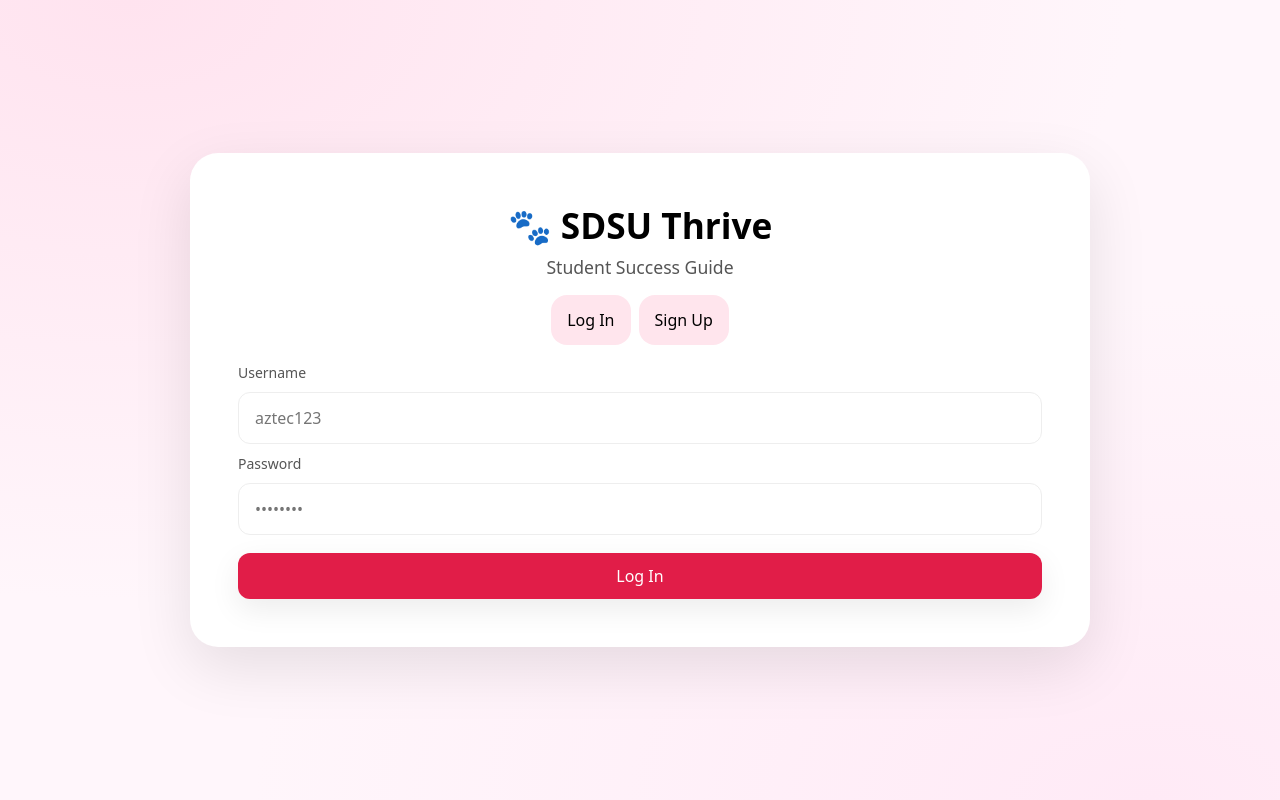
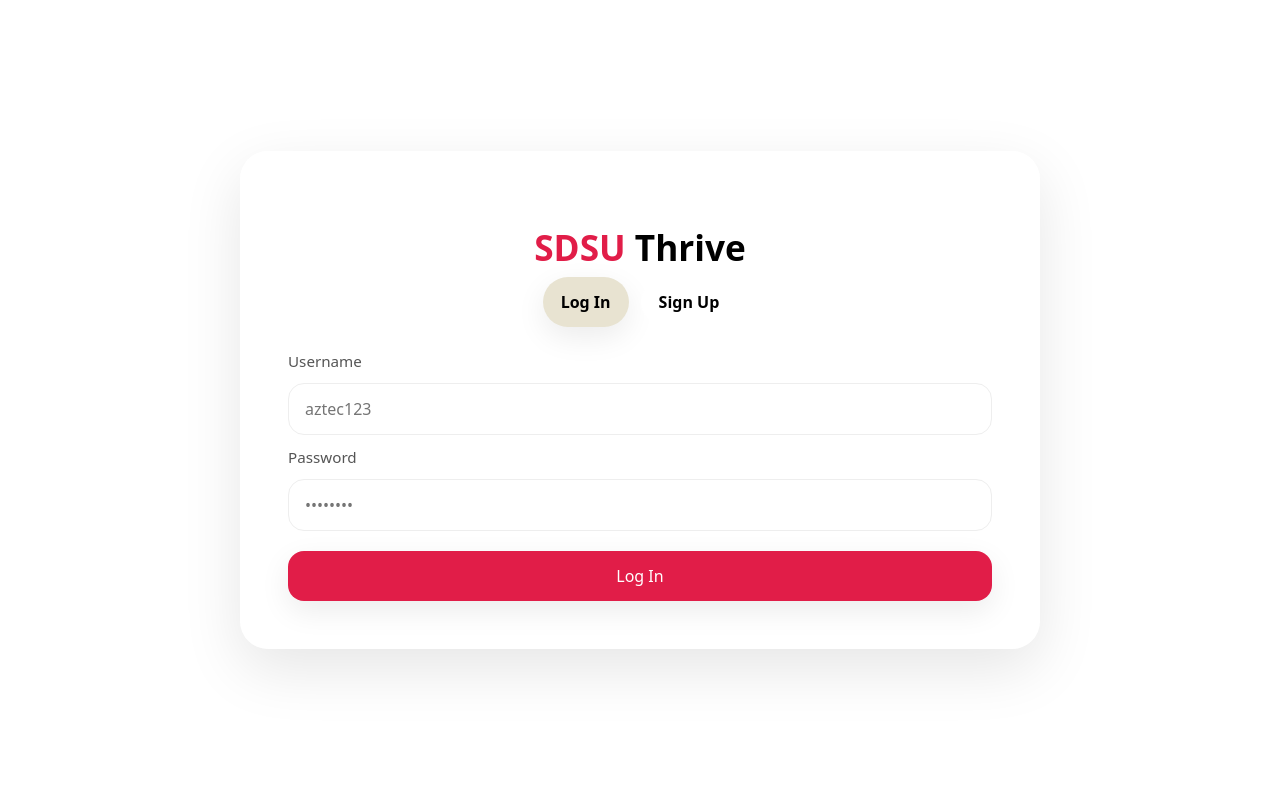
Before and after one commit to Shagunpatel/SDSU_Thrive, a Django app: page / in a window 1280 px wide. Run offline with Django 5.2, Linux system fonts and the light colour scheme.

Commit message:
UI changes #1
UI changes #1

```diff
--- a/sdsu_thrive/static/cute.css
+++ b/sdsu_thrive/static/cute.css
@@ -1,7 +1,6 @@
-/* static/cute.css */
 :root {
   --bg: #fff6fb;
-  --card: #ffffff;
+  --card: rgba(255,255,255,0.6); /* semi-transparent panel */
   --accent: #e11d48; /* rosy red */
   --text: #222;
   --sub: #555;
@@ -9,54 +8,115 @@
   --radius: 20px;
 }
 
-* { box-sizing: border-box; font-family: ui-rounded, system-ui, -apple-system, Segoe UI, Roboto, 'Helvetica Neue', Arial, 'Noto Color Emoji', 'Apple Color Emoji', sans-serif; }
+* {
+  box-sizing: border-box;
+  font-family: ui-rounded, system-ui, -apple-system, Segoe UI, Roboto, 'Helvetica Neue', Arial, sans-serif;
+}
 
 body.bg {
   margin: 0;
-  min-height: 100svh;
-  background: radial-gradient(1000px 600px at 10% 0%, #ffe3ef, transparent),
-              radial-gradient(900px 500px at 90% 100%, #ffeaf6, transparent),
-              var(--bg);
+  min-height: 100vh;
   display: grid;
   place-items: center;
-  padding: 24px;
+  padding: 40px;
+  background: url('/static/images/bunny-background.jpg') no-repeat center center;
+  background-size: cover;
 }
 
 .card {
   width: 100%;
-  max-width: 560px;
+  max-width: 600px;
   background: var(--card);
-  border-radius: var(--radius);
-  box-shadow: var(--shadow);
-  padding: 28px;
+  border-radius: 28px;
+  box-shadow: 0 20px 60px rgba(0,0,0,0.1);
+  padding: 48px;
   text-align: center;
   animation: pop 0.5s ease-out;
 }
 
-@keyframes pop { from { transform: scale(0.98); opacity: 0; } to { transform: scale(1); opacity: 1; } }
+.card:not(.login-card) {
+  max-width: 800px;
+  padding: 48px;
+}
 
-h1 { margin: 0 0 6px; font-size: 34px; }
-.subtitle { margin: 0 0 16px; color: var(--sub); }
 
-.tabs { display: flex; gap: 8px; justify-content: center; margin: 10px 0 18px; }
+.sdsu {
+  color: #e11d48;
+  font-weight: 800;
+}
+
+@keyframes pop {
+  from {
+    transform: scale(0.98);
+    opacity: 0;
+  }
+  to {
+    transform: scale(1);
+    opacity: 1;
+  }
+}
+
+h1 {
+  font-size: 2.2rem;
+  margin-bottom: 6px;
+}
+
+.subtitle {
+  font-size: 1.1rem;
+  margin-bottom: 16px;
+  color: var(--sub);
+}
+
+.tabs {
+  display: flex;
+  justify-content: center;
+  gap: 12px;
+  margin-bottom: 24px;
+}
+
 .tab {
   border: 0;
-  padding: 10px 14px;
-  background: #ffe5ed;
+  padding: 14px 18px;
   border-radius: 999px;
+  background: #FFFFFF;
   cursor: pointer;
+  font-weight: 600;
+  font-size: 1rem;
+  transition: all 0.2s ease;
 }
-.panel.hidden { display: none; }
+
+.tab:hover {
+  background: #E8E3D1;
+  box-shadow: var(--shadow);
+}
+
+.tab.active {
+  background: #E8E3D1;
+  box-shadow: var(--shadow);
+}
+
+.panel.hidden {
+  display: none;
+}
 
 form {
-  display: grid; gap: 10px;
-  text-align: left; margin-top: 6px;
+  display: flex;
+  flex-direction: column;
+  gap: 12px;
+  text-align: left;
 }
 
-label { font-size: 14px; color: var(--sub); }
+label {
+  font-size: 0.95rem;
+  color: var(--sub);
+}
+
 input {
-  width: 100%; padding: 12px 14px; border-radius: 12px;
+  width: 100%;
+  padding: 14px 16px;
+  border-radius: 16px;
   border: 1px solid #eee;
+  font-size: 1rem;
 }
 
 button[type="submit"] {
@@ -64,138 +124,35 @@ button[type="submit"] {
   background: var(--accent);
   color: white;
   border: 0;
-  border-radius: 12px;
-  padding: 12px 14px;
+  border-radius: 16px;
+  padding: 14px 16px;
   cursor: pointer;
+  font-size: 1rem;
   box-shadow: var(--shadow);
+  transition: all 0.2s ease;
 }
 
-.messages { text-align: left; margin-bottom: 8px; }
-.msg { padding: 10px 12px; border-radius: 10px; margin: 6px 0; }
-.msg.error { background: #ffe5e9; color: #7a0a22; }
-.msg.success { background: #e6ffef; color: #075e2b; }
-
-.grid {
-  margin-top: 12px;
-  display: grid;
-  gap: 12px;
-  grid-template-columns: repeat(3, 1fr);
-}
-.tile {
-  background: #fff7fb;
-  border: 1px solid #ffe2f0;
-  border-radius: 16px;
-  padding: 12px;
-  text-align: left;
+button[type="submit"]:hover {
+  background: #d10f3c;
 }
 
-.logout {
-  display: inline-block;
-  margin-top: 18px;
-  color: var(--accent);
-  text-decoration: none;
+.messages {
+  text-align: left;
+  margin-bottom: 16px;
 }
 
-/* Tabs active state */
-.tab.active { background: #ffd5e3; box-shadow: var(--shadow); }
-
-/* Pills for results */
-.pill { display:inline-block; padding:6px 10px; border-radius:999px; font-size:13px; }
-.pill.good { background:#e9ffe9; color:#055b27; }
-.pill.ok   { background:#fff9e5; color:#6a5405; }
-.pill.warn { background:#ffe5e8; color:#7a0a22; }
-
-/* Rows & forms */
-.row { display: grid; grid-template-columns: 220px 1fr; gap: 16px; align-items: center; }
-.inline-form { display:flex; gap:8px; margin:8px 0; }
-.inline-form input { flex:1; }
-
-/* Lists */
-.subject-list, .list, .tips { padding-left: 0; list-style: none; }
-.subject-list li, .list li, .tips li {
-  background: #fff7fb; border:1px solid #ffe2f0; border-radius:12px; padding:10px 12px; margin:8px 0;
-}
-.subject-list a { text-decoration:none; color: var(--text); }
-
-/* Buttons */
-.btn, .ghost { display:inline-block; padding:10px 14px; border-radius:12px; text-decoration:none; }
-.btn { background: var(--accent); color:white; box-shadow: var(--shadow); }
-.btn.ghost, .ghost { background:#ffe5ed; color:#222; }
-
-/* Muted */
-.muted { color: var(--sub); }
-
-/* Question group */
-.q { margin: 12px 0; }
-.choice { display:block; margin:6px 0; }
-
-.note {
-  background:#f8f8ff; border:1px dashed #ddd; padding:10px 12px; border-radius:12px; margin-top:8px;
+.msg {
+  padding: 12px 14px;
+  border-radius: 16px;
+  margin: 8px 0;
 }
 
-/* --- Relaxed Layout (Bigger Card & Elements) --- */
-
-body.bg {
-  padding: 40px; /* more space around */
+.msg.error {
+  background: #E8E3D1;
+  color: #7a0a22;
 }
 
-.card {
-  max-width: 900px;   /* was 560px */
-  padding: 48px;      /* more padding inside */
-  border-radius: 28px;
-  box-shadow: 0 20px 60px rgba(0,0,0,0.1);
-  font-size: 1.05rem; /* slightly larger text */
+.msg.success {
+  background: #E8E3D1;
+  color: #075e2b;
 }
-
-h1 {
-  font-size: 2.2rem;  /* bigger headline */
-}
-
-.subtitle {
-  font-size: 1.1rem;
-}
-
-form input,
-form button,
-button,
-.tab {
-  font-size: 1rem;
-  padding: 14px 16px;
-}
-
-.tab {
-  background: #ffe5ed;
-  border-radius: 16px;
-}
-
-.row {
-  grid-template-columns: 280px 1fr; /* bigger image space */
-  gap: 30px;
-}
-
-.q h4 {
-  font-size: 1.05rem;
-}
-
-.choice {
-  font-size: 1rem;
-  padding: 6px 0;
-}
-
-.btn, .ghost {
-  padding: 14px 20px;
-  font-size: 1rem;
-  border-radius: 14px;
-}
-
-.subject-list li, .list li, .tips li {
-  font-size: 1rem;
-  padding: 14px 16px;
-  border-radius: 16px;
-}
-
-.logout {
-  display: block;
-  margin-top: 30px;
-  font-size: 1rem;
-}
--- a/sdsu_thrive/templates/dashboard.html
+++ b/sdsu_thrive/templates/dashboard.html
@@ -6,10 +6,9 @@
   <title>Dashboard • SDSU Thrive</title>
   <link rel="stylesheet" href="/static/cute.css" />
   <script src="https://unpkg.com/@lottiefiles/lottie-player@latest/dist/lottie-player.js"></script>
+</head>
+<body class="bg" style="background: url('https://storage.ko-fi.com/cdn/useruploads/display/e62ec1f1-eb2a-48e0-be8a-fcf3bf015a4c_forestfamilybyshaperka.gif') no-repeat center center; background-size: cover;">
 
-
-</head>
-<body class="bg">
   <div class="card">
     <h1>🧘 Hi, {{ full_name }}!</h1>
     <p class="subtitle">Let’s make today a little lighter.</p>
--- a/sdsu_thrive/templates/front_page.html
+++ b/sdsu_thrive/templates/front_page.html
@@ -1,27 +1,27 @@
-<!-- templates/front_page.html -->
+{% load static %}
 <!DOCTYPE html>
 <html lang="en">
 <head>
   <meta charset="UTF-8" />
   <meta name="viewport" content="width=device-width, initial-scale=1" />
   <title>SDSU Thrive • Student Success Guide</title>
-  <link rel="stylesheet" href="/static/cute.css" />
+  <link rel="stylesheet" href="{% static 'cute.css' %}" />
 </head>
-<body class="bg">
+<body class="bg" style="background: url('https://storage.ko-fi.com/cdn/useruploads/display/e62ec1f1-eb2a-48e0-be8a-fcf3bf015a4c_forestfamilybyshaperka.gif') no-repeat center center; background-size: cover;">
+
   <div class="card">
-    <h1>🐾 SDSU Thrive</h1>
-    <p class="subtitle">Student Success Guide</p>
+    <h1><span class="sdsu">SDSU</span> Thrive</h1>
 
     {% if messages %}
       <div class="messages">
         {% for m in messages %}
-          <div class="msg {{ m.tags }}">{{ m }}</div>
+          <div class="msg {% if m.tags %}{{ m.tags }}{% endif %}">{{ m }}</div>
         {% endfor %}
       </div>
     {% endif %}
 
     <div class="tabs">
-      <button class="tab" onclick="show('login')">Log In</button>
+      <button class="tab active" onclick="show('login')">Log In</button>
       <button class="tab" onclick="show('signup')">Sign Up</button>
     </div>
 
@@ -48,13 +48,18 @@
         <button type="submit">Create Account</button>
       </form>
     </div>
+
   </div>
 
   <script>
     function show(which) {
-      document.getElementById('login').classList.add('hidden');
-      document.getElementById('signup').classList.add('hidden');
+      document.querySelectorAll('.panel').forEach(p => p.classList.add('hidden'));
       document.getElementById(which).classList.remove('hidden');
+
+      const tabs = document.querySelectorAll('.tab');
+      tabs.forEach(t => t.classList.remove('active'));
+      if(which === 'login') { tabs[0].classList.add('active'); }
+      else { tabs[1].classList.add('active'); }
     }
   </script>
 </body>
```
Also changed, not shown: sdsu_thrive/db.sqlite3.
